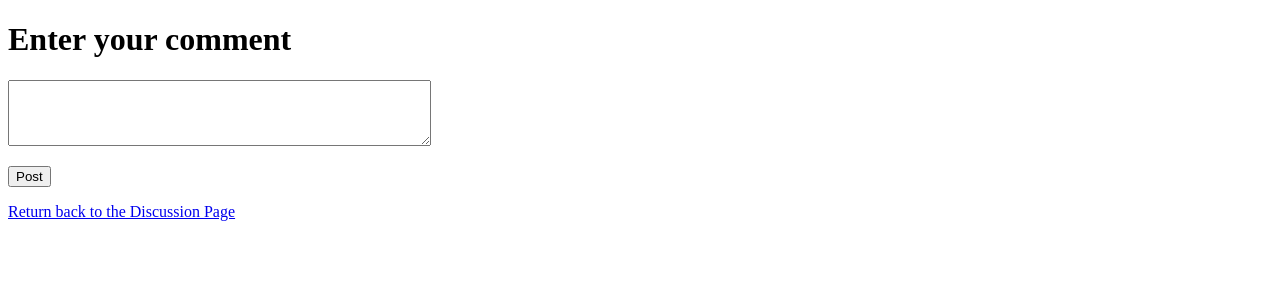
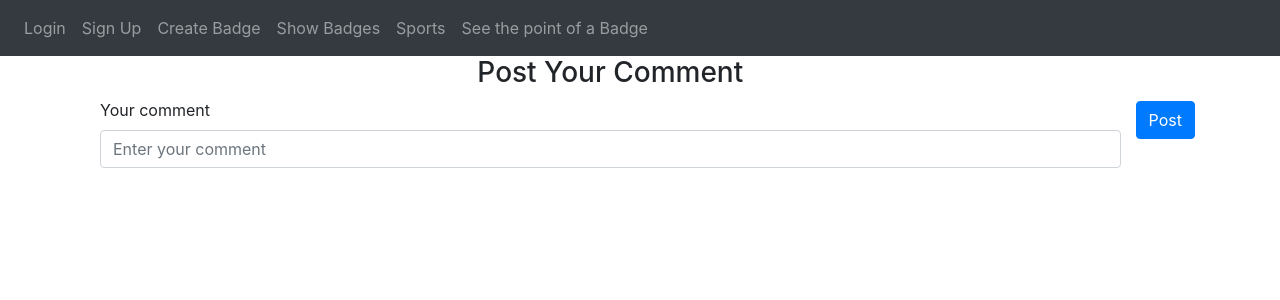
Before and after one commit to bounswe/2021SpringGroup6, a Flask app: template practice-app/website/templates/discussionPost.html in a window 1280 px wide. Shown: the top 300 px of the page. Run offline with Flask 2, Linux system fonts and the light colour scheme; the template is opened without the code that fills it, so the values that code supplies are empty; some libraries are stand-ins or nearby versions.

Commit message:
The HTML file is updated according to the template
Since everybody used a common template, I also updated my HTML file accordingly.

```diff
--- a/practice-app/website/templates/discussionPost.html
+++ b/practice-app/website/templates/discussionPost.html
@@ -1,16 +1,24 @@
-<!DOCTYPE html>
-<html>
-    <head>
-    </head>
-    <body>
-        <h1>Enter your comment</h1>
-        <form action = "#" method="POST">
-            <textarea rows="4" cols="50" name="comment"></textarea>
-            <!-- <p><input style="height:200px;font-size:14pt;" type="text" name="message"></p>    -->
-            <p><input type="submit" value="Post"></p>
-        </form>
-
-        <a href="/events/{{event_id}}/discussions">Return back to the Discussion Page</a>
-
-    </body>
-</html>
+{% extends 'base.html' %} {% block title %} Post A Comment {% endblock %} {%
+    block content %}
+    <div class="container" style="height: 100%">
+        <div class="row align-items-center h-100">
+          <div class="col-sm">
+            <form method="POST">
+              <h3 align="center">Post Your Comment</h3>
+              <div class="form-group">
+                <label for="name">Your comment</label>
+                <input
+                  type="string"
+                  class="form-control"
+                  id="comment"
+                  name="comment"
+                  placeholder="Enter your comment"
+                  required
+                />
+              </div>
+            </div>
+            <button type="submit" class="btn btn-primary">Post</button>
+          </form>
+        </div>
+    </div>
+{% endblock %}
```
